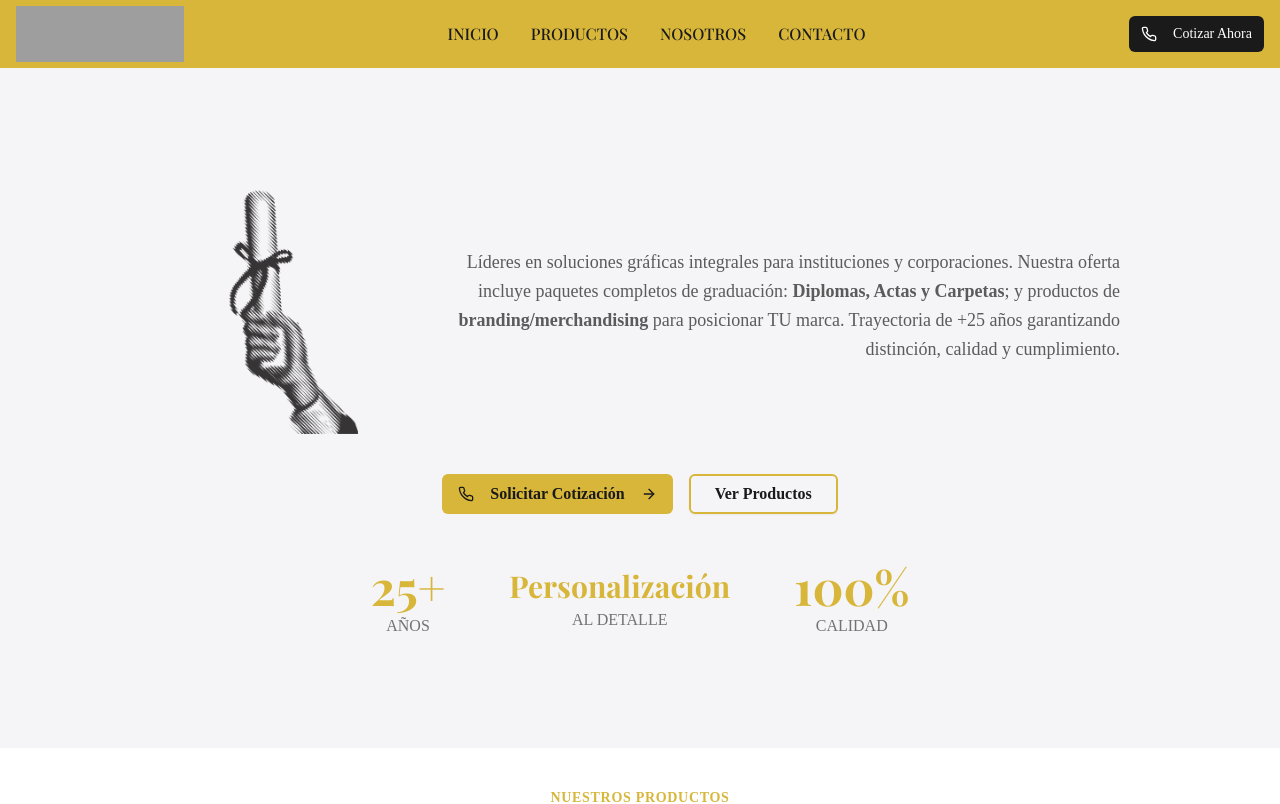
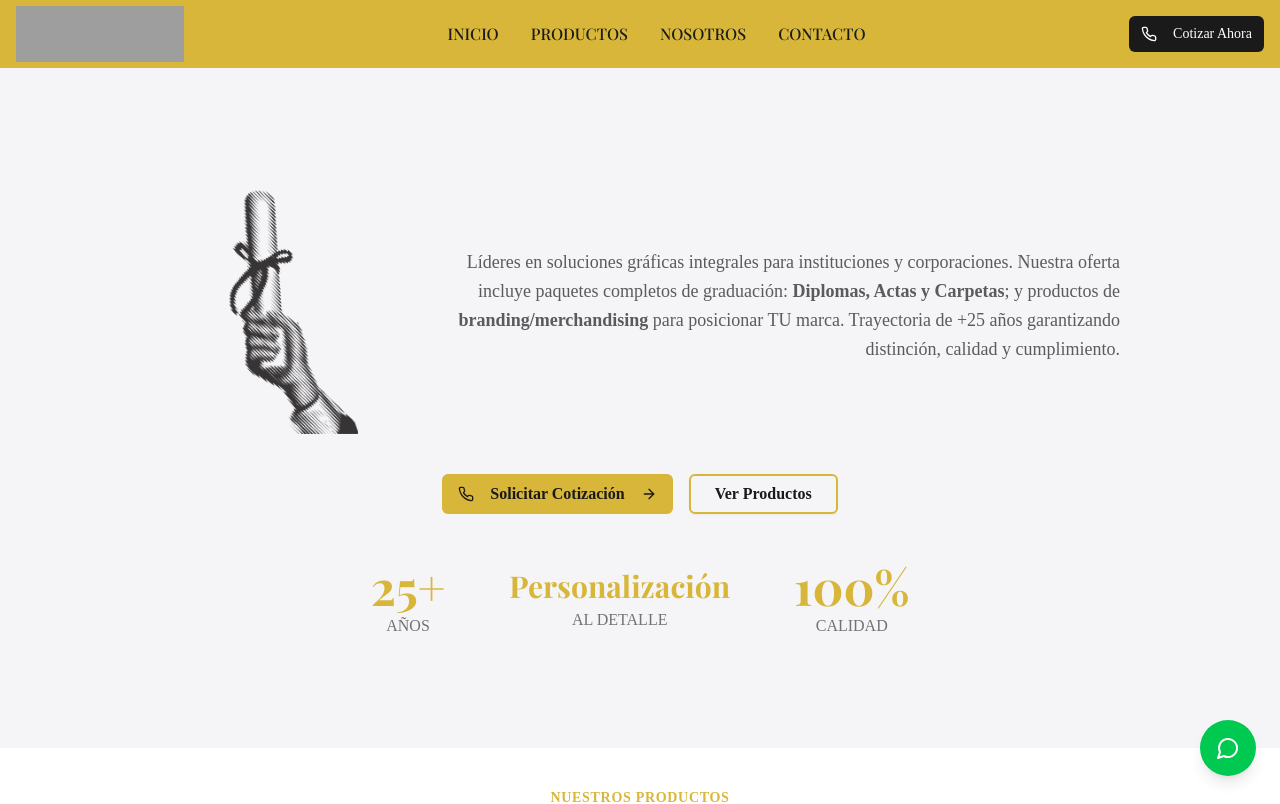
Before and after one commit to DiplomArtCO/v0-diplomart-landing-page, a Next.js app: page / in a window 1280 px wide. Shown: the top 804 px of the page. Built offline with nearby package versions, Linux system fonts and the light colour scheme; grey boxes are pictures that could not be loaded; a web font is replaced by a local one.

Commit message:
feat: add WhatsApp shortcut button component
Create reusable button with icon placeholder and add to layout

```diff
--- a/app/layout.tsx
+++ b/app/layout.tsx
@@ -2,6 +2,7 @@ import React from "react"
 import type { Metadata } from 'next'
 import { Playfair_Display, Inter } from 'next/font/google'
 import { Analytics } from '@vercel/analytics/next'
+import { WhatsAppButton } from '@/components/whatsapp-button'
 import './globals.css'
 
 const playfair = Playfair_Display({
@@ -66,6 +67,7 @@ export default function RootLayout({
     <html lang="es">
       <body className={`${inter.variable} ${playfair.variable} font-sans antialiased`}>
         {children}
+        <WhatsAppButton />
         <Analytics />
       </body>
     </html>
--- /dev/null
+++ b/components/whatsapp-button.tsx
@@ -0,0 +1,18 @@
+'use client'
+
+import { MessageCircle } from 'lucide-react'
+import Link from 'next/link'
+
+export function WhatsAppButton() {
+  return (
+    <Link
+      href="https://wa.me/" // Replace with your WhatsApp link
+      target="_blank"
+      rel="noopener noreferrer"
+      className="fixed bottom-6 right-6 z-50 flex items-center justify-center w-14 h-14 bg-green-500 hover:bg-green-600 text-white rounded-full shadow-lg transition-all duration-200 hover:scale-110"
+      aria-label="Contact us on WhatsApp"
+    >
+      <MessageCircle size={24} />
+    </Link>
+  )
+}
```
